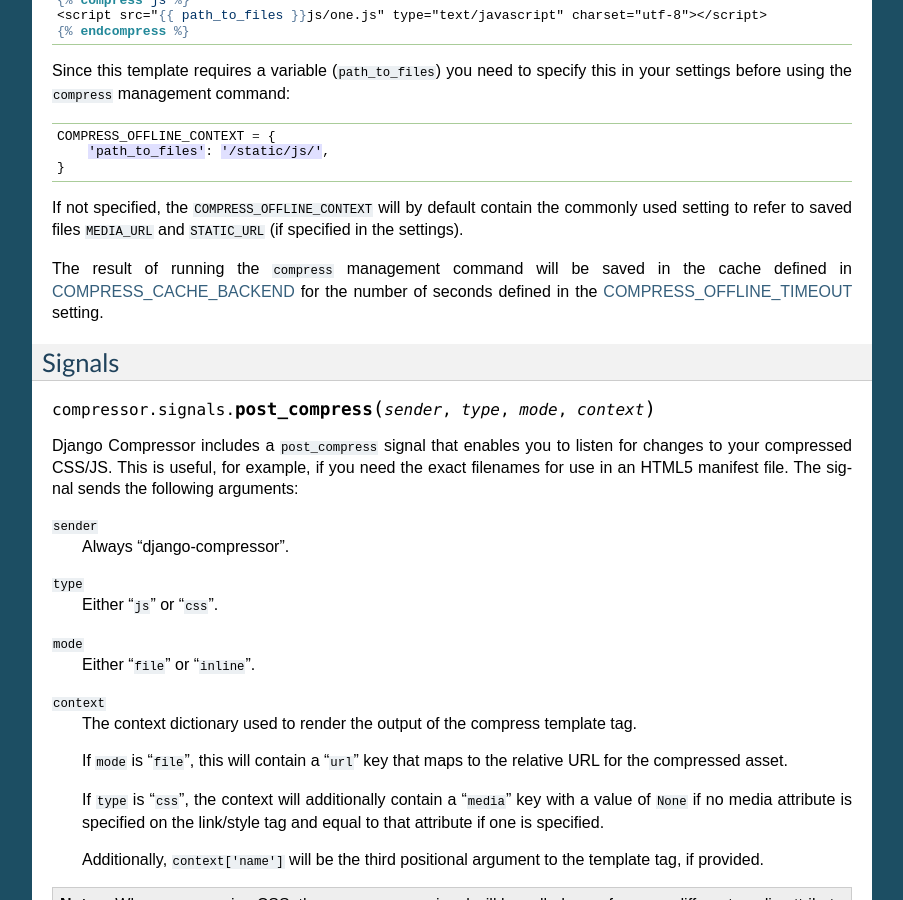
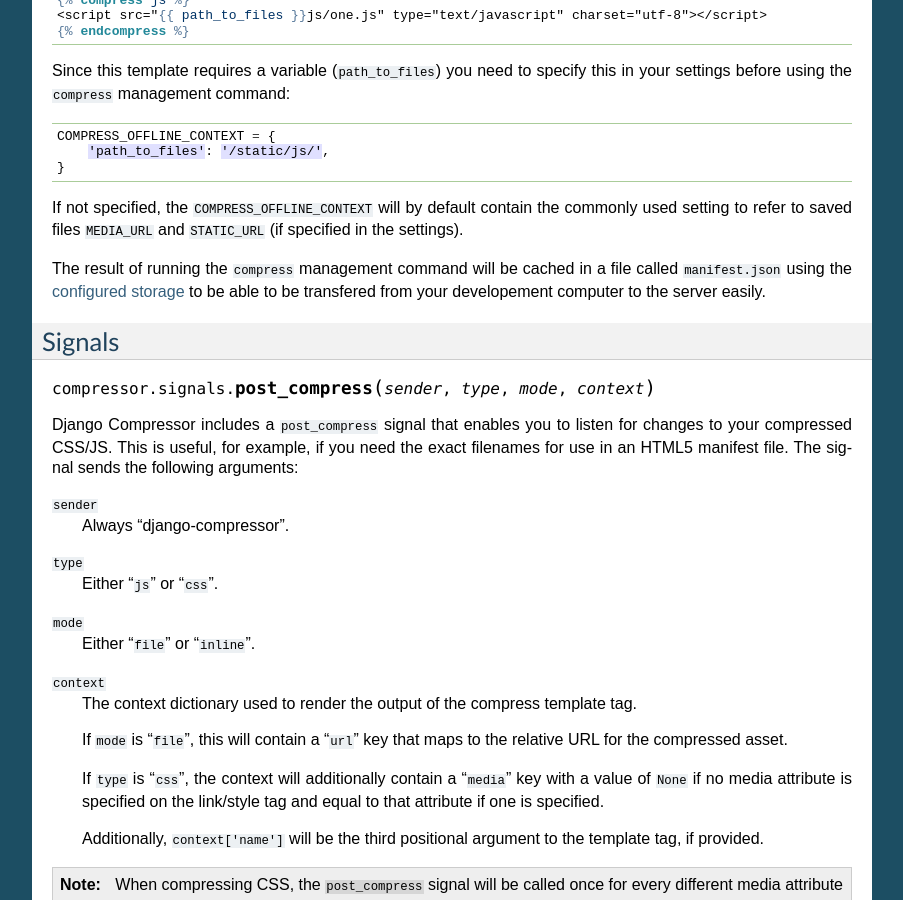
Before and after one commit to django-compressor/django-compressor, a Sphinx documentation site: the page built from docs/usage.txt, in a window 1280 px wide and 900 px high, scrolled down 1808 px. Shown: the whole window, without its empty margins (198-1101 px from the left). Built offline with Sphinx 7.4.7, drawn with Linux system fonts in a browser that asks for light colours.

Commit message:
Updated docs a bit for latest changes.

```diff
--- a/docs/usage.txt
+++ b/docs/usage.txt
@@ -146,12 +145,14 @@ If not specified, the ``COMPRESS_OFFLINE_CONTEXT`` will by default contain
 the commonly used setting to refer to saved files ``MEDIA_URL`` and
 ``STATIC_URL`` (if specified in the settings).
 
-The result of running the ``compress`` management command will be saved
-in the cache defined in :ref:`COMPRESS_CACHE_BACKEND <compress_cache_backend>`
-for the number of seconds defined in the
-:ref:`COMPRESS_OFFLINE_TIMEOUT <compress_offline_timeout>` setting.
+The result of running the ``compress`` management command will be cached
+in a file called ``manifest.json`` using the :ref:`configured storage
+<compress_storage>` to be able to be transfered from your developement
+computer to the server easily.
 
 .. _TEMPLATE_LOADERS: http://docs.djangoproject.com/en/dev/ref/settings/#template-loaders
+
+.. _signals:
 
 Signals
 -------
```
Also changed, not shown: other parts of docs/usage.txt (+0 -1 lines), docs/changelog.txt (+8 -1 lines).
